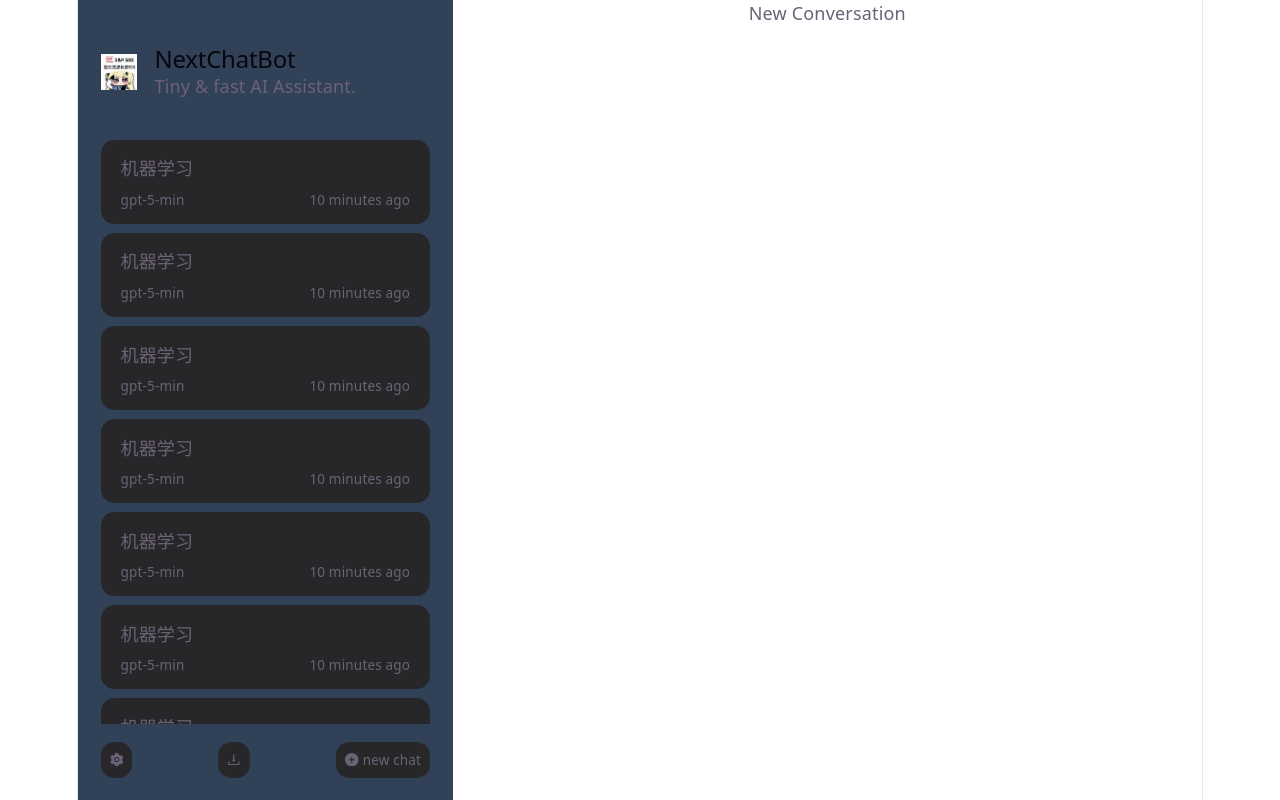
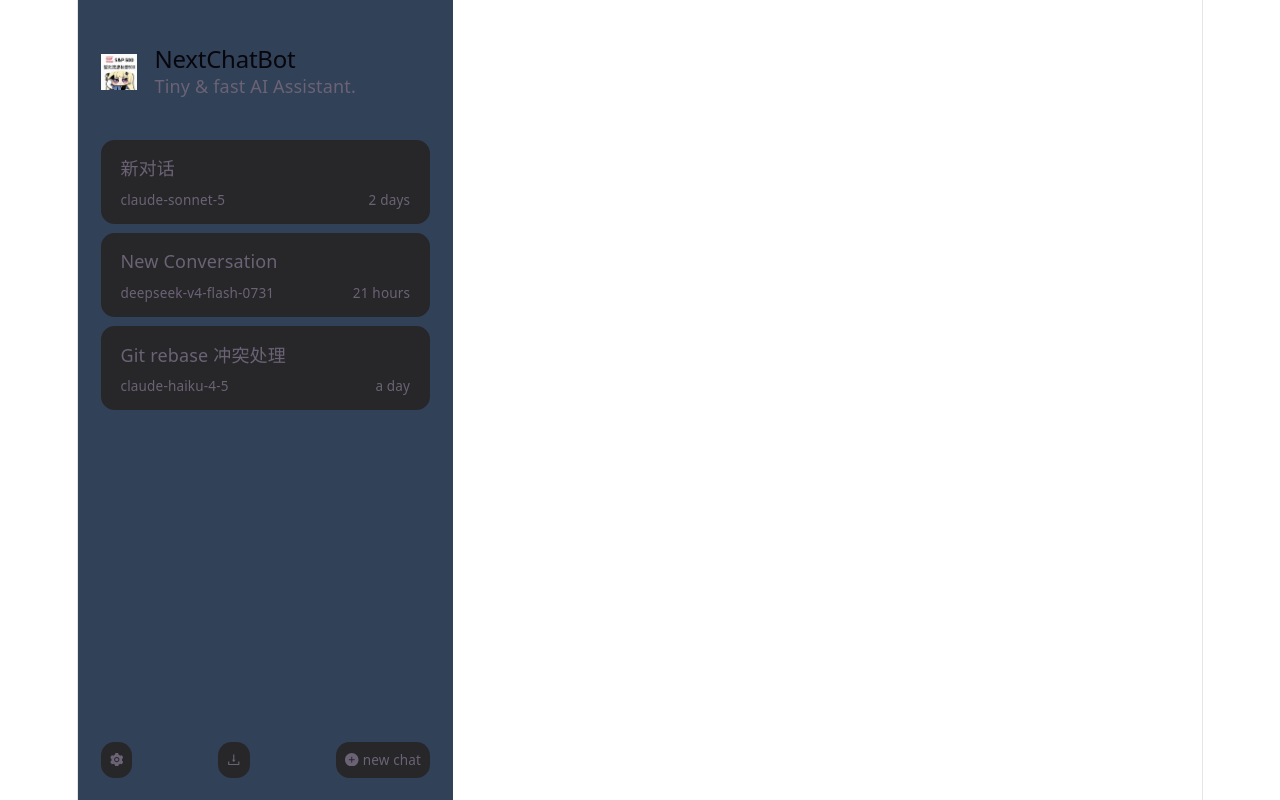
Before and after one commit to xiaoyuy2906/next-chatbot, a React (Vite) app: page /#/ in a window 1280 px wide. Built offline with nearby package versions, Linux system fonts and the light colour scheme.

Commit message:
realize the first message from vercel ai gateway, and this is the frontend of the ai chatbot

```diff
--- a/src/ChatTab.tsx
+++ b/src/ChatTab.tsx
@@ -1,21 +1,37 @@
 import { NavLink } from "react-router"
+import { conversations } from "./store.tsx"
+import dayjs from "dayjs"
+import relativeTime from "dayjs/plugin/relativeTime"
+import { observer } from "mobx-react"
 
-function ChatTab() {
+
+
+function ChatTab({ chatId }: { chatId: string }) {
+  const idx = conversations.chats.findIndex(chat => chat.chatId == chatId)
+  const currentChat = conversations.chats[idx]
+  dayjs.extend(relativeTime)
+
+
+
   return (
     <div>
-      <NavLink to="">
+      <NavLink to={`/models/${currentChat.model}/chats/${chatId}`}>
         <div className="bg-zinc-800 hover:bg-zinc-700 border-2 border-zinc-800  hover:border-blue-600 hover:border-2 rounded-xl flex-col px-4 py-3">
           <div className="flex">
-            机器学习
+            {currentChat.title}
           </div>
           <div className="text-xs flex justify-between mt-2">
-            <span>gpt-5-min</span>
-            <span>10 minutes ago </span>
+            <span>{currentChat.model}</span>
+            <span>
+              {
+                dayjs(currentChat.lastModified).fromNow(true)
+              }
+            </span>
           </div>
         </div>
       </NavLink >
-    </div>
+    </div >
   )
 }
 
-export default ChatTab
+export default observer(ChatTab)
--- /dev/null
+++ b/src/ChatViewer.tsx
@@ -0,0 +1,100 @@
+import { useParams } from "react-router"
+import { conversations } from "./store.tsx"
+import { CheckCircleFilled, EditFilled, ReloadOutlined, SendOutlined } from '@ant-design/icons'
+import { useCallback, useEffect, useRef, useState, type TextareaHTMLAttributes } from "react"
+import type { Message } from "./types.ts"
+import { observer } from "mobx-react"
+
+function useInput(init: string = '') {
+  const [value, setValue] = useState(init)
+
+  const onChange = useCallback(function (e: React.ChangeEvent<HTMLTextAreaElement>) {
+    setValue(e.target.value)
+  }, [])
+
+  const clearInput = useCallback(() => { setValue('') }, [])
+
+  return { value, onChange, clearInput }
+}
+
+
+
+function ChatViewer() {
+  const params = useParams()
+  const idx = conversations.chats.findIndex(chat => chat.chatId == params.chatId)
+  const currentChat = conversations.chats[idx]
+  const textInput = useInput('')
+  const displayArea = useRef<HTMLTextAreaElement | null>(null)
+
+  useEffect(() => {
+    if (displayArea.current) {
+      displayArea.current.scrollTop = displayArea.current.scrollHeight
+    }
+  }, [currentChat.messages.length])
+
+  async function getMessage() {
+    const userMsg: Message = {
+      role: 'user',
+      content: textInput.value
+    }
+
+    conversations.addMessage(params.chatId!, userMsg)
+    conversations.getResponse(params.chatId!)
+    textInput.clearInput()
+  }
+
+  return (
+    <div className="h-full flex flex-col bg-gray-900">
+      <div className="px-5 py-4 flex grow-0 border-b-amber-100 border-b  justify-between items-center">
+        <div className="flex flex-col items-start">
+          <h2>
+            {currentChat.title}
+          </h2>
+          <div className="text-sm">
+            {currentChat.messages.length} messages
+          </div>
+        </div>
+
+        <div className="flex gap-2 text-sm h-fit ">
+          <div className="border p-2 rounded-xl flex ">
+            <ReloadOutlined />
+          </div>
+          <div className="border p-2 rounded-xl flex ">
+            <EditFilled />
+          </div>
+          <div className="border p-2 rounded-xl flex ">
+            <SendOutlined />
+          </div>
+        </div>
+
+      </div>
+      <div className="flex flex-col gap-5 grow overflow-auto px-5 pt-5 pb-10" ref={displayArea}>
+        {
+          currentChat.messages.map((msg, idx) => {
+            return (
+              <div className={`flex border-2 px-3 py-2 rounded-md max-w-2/3 w-fit [&.user]:self-end ${msg.role}`} key={idx}>
+                <div className="whitespace-pre-wrap text-start">
+                  {msg.content}
+                </div>
+              </div>
+            )
+          })
+        }
+
+      </div>
+      <div className="px-5 pt-2  pb-5 border-t relative">
+        <textarea className="w-full py-2 pl-2 outline-none pr-[90px] resize-none border rounded-xl"
+          value={textInput.value}
+          onChange={textInput.onChange} />
+        <button className="absolute right-12 top-6 rounded z-10 text-blue-600 border p-1 text-xl h-fit"
+          onClick={getMessage}>
+          <div className="flex items-center justify-center">
+            <CheckCircleFilled />
+          </div>
+        </button>
+      </div>
+    </div>
+  )
+}
+
+export default observer(ChatViewer)
--- a/src/Dashboard.tsx
+++ b/src/Dashboard.tsx
@@ -2,6 +2,9 @@ import viteLogo from "./assets/sp500.jpeg"
 import { Outlet } from "react-router"
 import { PlusCircleFilled, SettingFilled, DownloadOutlined } from '@ant-design/icons'
 import ChatTab from "./ChatTab"
+import { conversations } from "./store.tsx"
+import type { Chat } from "./types.ts"
+import { Suspense } from "react"
 
 function Dashboard() {
   return (
@@ -17,21 +20,16 @@ function Dashboard() {
           </div>
         </div>
         <div className="flex flex-col  space-y-2 h-full overflow-auto">
-          <ChatTab />
-          <ChatTab />
-          <ChatTab />
-          <ChatTab />
-          <ChatTab />
-          <ChatTab />
-          <ChatTab />
-          <ChatTab />
-          <ChatTab />
-          <ChatTab />
-          <ChatTab />
-          <ChatTab />
-          <ChatTab />
-          <ChatTab />
-          <ChatTab />
+          {
+            conversations.chats.sort((a: Chat, b: Chat) => new Date(b.lastModified).getTime() - new Date(a.lastModified).getTime()).map((chat: Chat) => {
+              return (
+                <div key={chat.chatId}>
+                  <ChatTab chatId={chat.chatId} />
+                </div>
+              )
+            })
+          }
+
         </div>
 
         <div className="flex  justify-between text-xs">
@@ -47,7 +45,12 @@ function Dashboard() {
         </div>
       </div>
 
-      <div className="basis-2/3">New Conversation</div>
+      <div className="basis-2/3">
+        <Suspense fallback={'...loading'}>
+          <Outlet />
+        </Suspense>
+
+      </div>
     </div>
   )
 }
--- a/src/router.tsx
+++ b/src/router.tsx
@@ -1,13 +1,19 @@
 import React from "react"
-import ReactDOM from "react-dom/client"
 import { createHashRouter } from "react-router"
-import { RouterProvider } from "react-router/dom"
 import Dashboard from "./Dashboard"
+
+const ChatViewer = React.lazy(() => import("./ChatViewer.tsx"))
 
 const router = createHashRouter([
   {
     path: "/",
     element: <Dashboard />,
+    children: [
+      {
+        path: "models/:modelName/chats/:chatId",
+        element: <ChatViewer />,
+      },
+    ]
   },
 ])
 
--- /dev/null
+++ b/src/store.tsx
@@ -0,0 +1,164 @@
+import { makeAutoObservable } from "mobx"
+import { type Chat, type Message } from "./types.ts"
+import axios from "axios"
+
+
+
+class ConversationHistory {
+  chats: Chat[] = [
+    {
+      chatId: '3phyqunbcci',
+      model: "deepseek-v4-flash-0731",
+      lastModified: '2026-08-12T20:16:01.733Z',
+      title: 'New Conversation',
+      messages: [
+        {
+          role: "user",
+          content: "Hello"
+        },
+        {
+          role: "assistant", content: "Hello!"
+        },
+        {
+          role: "user",
+          content: "Can you describe LLMs to me?"
+        },
+        {
+          role: 'assistant',
+          content: `Large Language Models (LLMs) are a type of artificial intelligence model designed to understand and generate human language. Here's a concise breakdown:
+
+---
+
+### 🧠 What They Are
+LLMs are **deep learning models** trained on massive amounts of text data. They learn statistical patterns in language to predict, generate, and understand text.
+
+---
+
+### ⚙️ How They Work
+- Built on the **Transformer architecture** (introduced in the 2017 paper *"Attention Is All You Need"*).
+- Use a mechanism called **self-attention** to weigh the relevance of different words in a sequence relative to each other.
+- Trained using **unsupervised or semi-supervised learning** on large text corpora (books, websites, code, etc.).
+- Fine-tuned with techniques like **RLHF (Reinforcement Learning from Human Feedback)** to align with human preferences.
+
+---
+
+### 📏 Scale
+The "large" in LLMs refers to:
+- **Billions to trillions of parameters** (learnable weights).
+- Training on **terabytes of text data**.
+- Requiring significant **compute resources** (GPUs/TPUs).
+
+---
+
+### 💡 Capabilities
+LLMs can:
+- Generate coherent, contextual text
+- Answer questions and summarize documents
+- Translate languages
+- Write and debug code
+- Reason through multi-step problems
+
+---
+
+### 🔍 Popular Examples
+| Model | Creator |
+|-------|---------|
+| GPT-4 | OpenAI |
+| Claude | Anthropic |
+| Gemini | Google DeepMind |
+| LLaMA | Meta AI |
+
+---
+
+### ⚠️ Limitations
+- Can **hallucinate** (generate plausible but false information)
+- Have a **knowledge cutoff** date
+- Can reflect **biases** present in training data
+- Lack true **reasoning or understanding** in a human sense
+
+---
+
+Would you like to dive deeper into any specific aspect, such as the Transformer architecture, training process, or use cases?`
+        }
+
+      ]
+    },
+    {
+      chatId: 'zk3jf82hx1p',
+      model: "claude-haiku-4-5",
+      lastModified: '2026-08-10T15:03:44.900Z',
+      title: 'Git rebase 冲突处理',
+      messages: [
+        { role: "user", content: "rebase 的时候冲突了，我现在应该怎么办" },
+        {
+          role: "assistant",
+          content: `按下面步骤处理：
+
+1. \`git status\` 看哪些文件冲突
+2. 手动编辑冲突文件，解决 \`<<<<<<<\` \`=======\` \`>>>>>>>\` 标记
+3. \`git add <文件>\` 标记已解决
+4. \`git rebase --continue\` 继续
+
+如果想放弃这次 rebase：\`git rebase --abort\``
+        },
+        { role: "user", content: "continue 之后又冲突了一次怎么办" },
+        { role: "assistant", content: "正常现象，rebase 是逐个 commit 重放，可能每个 commit 都会冲突一次，重复上面的步骤直到全部完成就行。" }
+      ]
+    },
+    {
+      chatId: 'q7wvn0d5tak',
+      model: "claude-sonnet-5",
+      lastModified: '2026-08-14T08:20:00.000Z',
+      title: '新对话',
+      messages: []
+    }
+  ]
+
+
+  constructor() {
+    makeAutoObservable(this)
+  }
+
+  createNewChat(modelName: string = 'deepseek/deepseek-v4-flash') {
+    const chatItem = {
+      chatId: Math.random().toString(36).slice(2),
+      model: modelName,
+      lastModified: new Date().toISOString(),
+      title: 'New Conversation',
+      messages: [],
+    }
+    this.chats.push(chatItem)
+  }
+
+  addMessage(chatId: string, ...msgs: Message[]) {
+    const idx = this.chats.findIndex(chat => chat.chatId == chatId)
+    if (idx == -1) {
+      return
+    }
+    const currentChat = this.chats[idx]
+    currentChat.messages.push(...msgs)
+    currentChat.lastModified = new Date().toISOString()
+
+  }
+
+
+  async getResponse(chatId: string) {
+    const idx = this.chats.findIndex(chat => chat.chatId == chatId)
+    if (idx == -1) {
+      return
+    }
+    const currentChat = this.chats[idx]
+    const { data } = await axios.post('/api/chat', {
+      chatId: currentChat.chatId,
+      model: currentChat.model,
+      messages: currentChat.messages,
+    })
+    console.log(data)
+    this.addMessage(chatId, {
+      role: 'assistant',
+      content: data[0].text
+    })
+  }
+}
+
+export const conversations = new ConversationHistory()
--- /dev/null
+++ b/src/types.ts
@@ -0,0 +1,14 @@
+
+
+export type Chat = {
+  chatId: string,
+  model: string,
+  title: string | null,
+  lastModified: string,
+  messages: Message[],
+}
+
+export interface Message {
+  role: 'user' | 'assistant' | 'system',
+  content: string,
+}
--- a/vite.config.ts
+++ b/vite.config.ts
@@ -5,4 +5,9 @@ import tailwindcss from "@tailwindcss/vite"
 // https://vite.dev/config/
 export default defineConfig({
   plugins: [react(), tailwindcss()],
+  server: {
+    proxy: {
+      '/api': 'http://localhost:5055',
+    },
+  }
 })
```
Also changed, not shown: package.json (+7 -0 lines), 2 other files (tests, documents, lock files or other folders).
